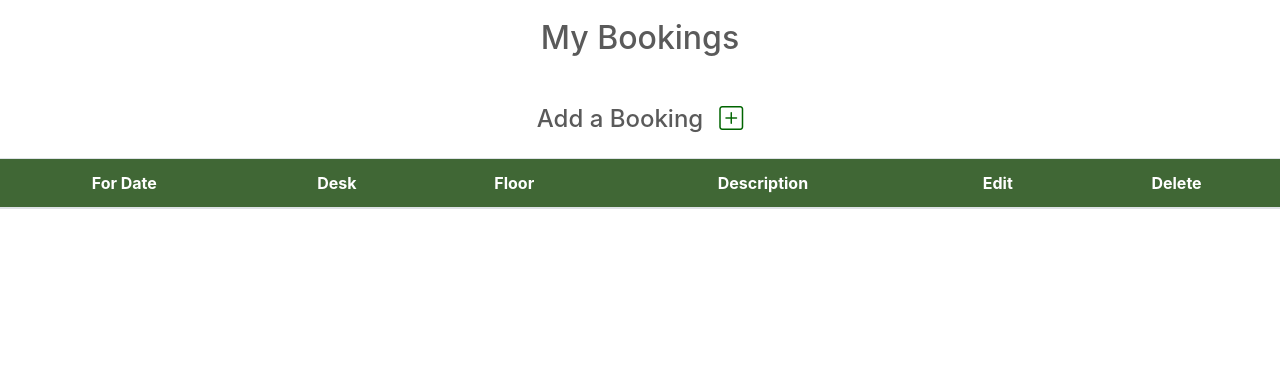
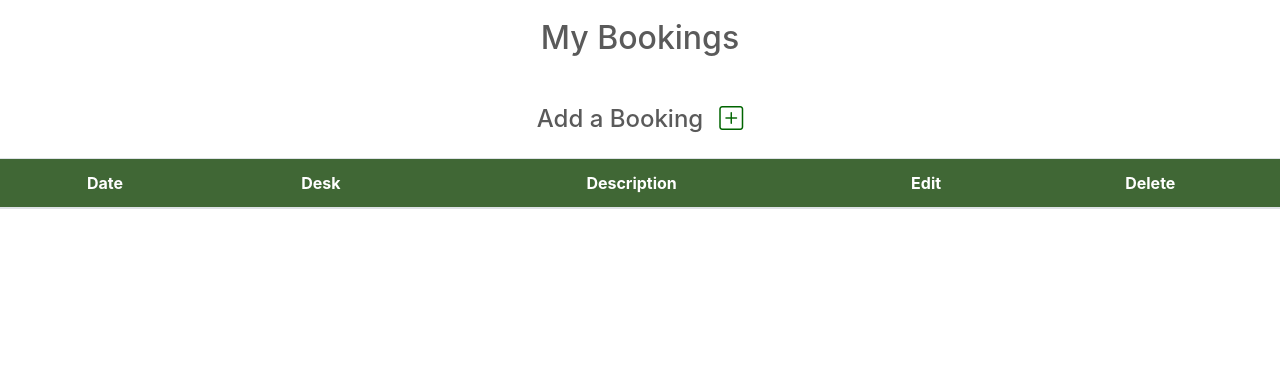
Before and after one commit to teresabowe/booking-system, a Django app: page /view_bookings/ in a window 1280 px wide. Shown: the part 61-453 px from the top of the page. Run offline with Django 3.2, Linux system fonts and the light colour scheme; a user stored in the database is signed in; data that the repository does not hold is empty; some libraries are stand-ins or nearby versions.

Commit message:
style: merge columns to improve view on smaller devices

```diff
--- a/templates/view_bookings.html
+++ b/templates/view_bookings.html
@@ -11,9 +11,8 @@
     <table class="table">
         <thead>
             <tr class="text-center">
-                <th>For Date</th>
+                <th>Date</th>
                 <th>Desk</th>
-                <th>Floor</th>
                 <th>Description</th>
                 <th>Edit</th>
                 <th>Delete</th>
@@ -24,8 +23,7 @@
             <tr class="text-center">
                 <td>{{booking.desk_booking_date}}</td>
                 <td>{{booking.desk}}</td>
-                <td>{{booking.desk.floor}}</td>
-                <td>{{booking.desk.description}}</td>
+                <td>{{booking.desk.description}} on Floor {{booking.desk.floor}}</td>
                 <td><a href='{% url "update_booking" booking.id %}'><i class="bi bi-pencil-square"></i></a></td>
                 <td><a href='{% url "delete_booking" booking.id %}'><i class="bi bi-x-circle"></i></a></td>
             </tr>
```
